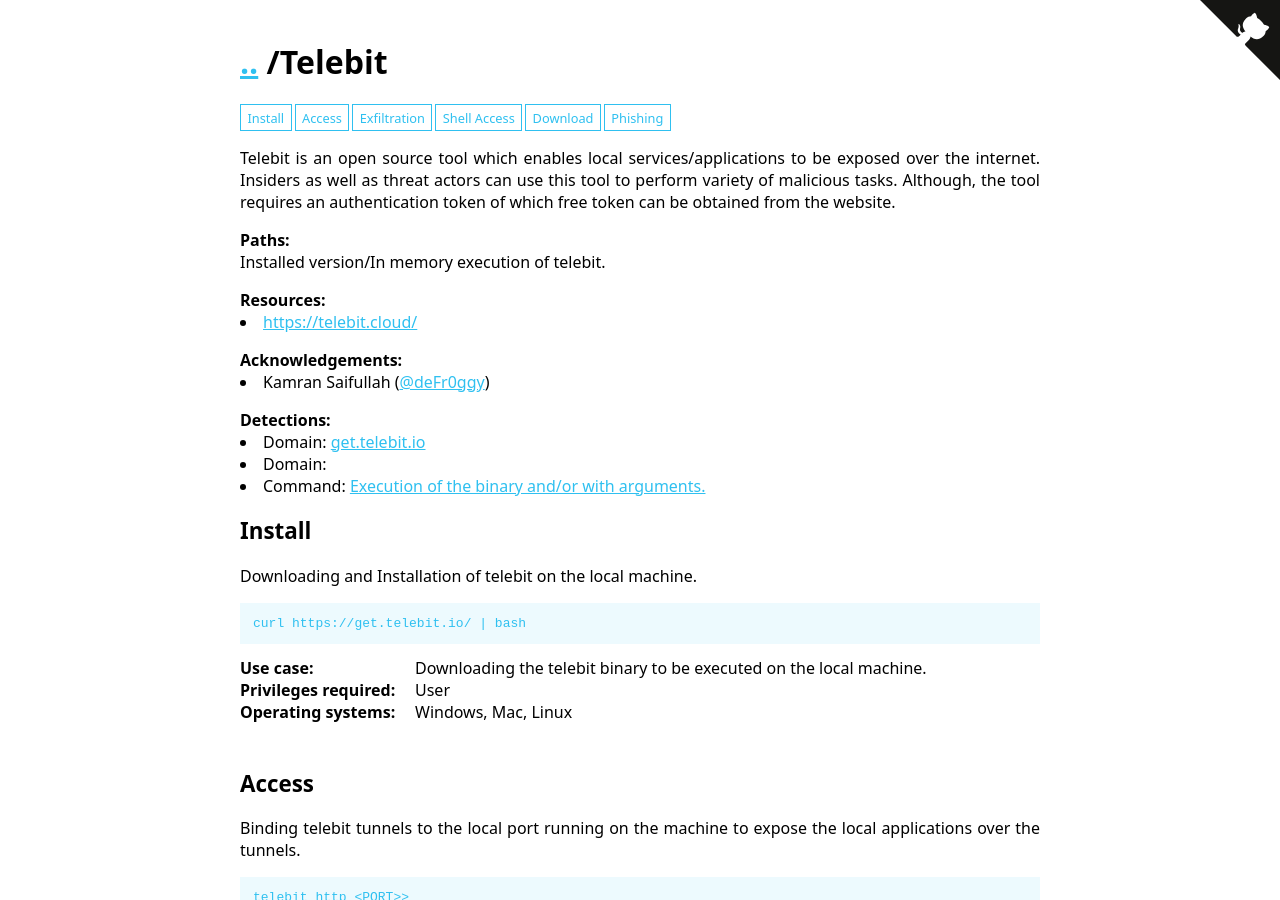
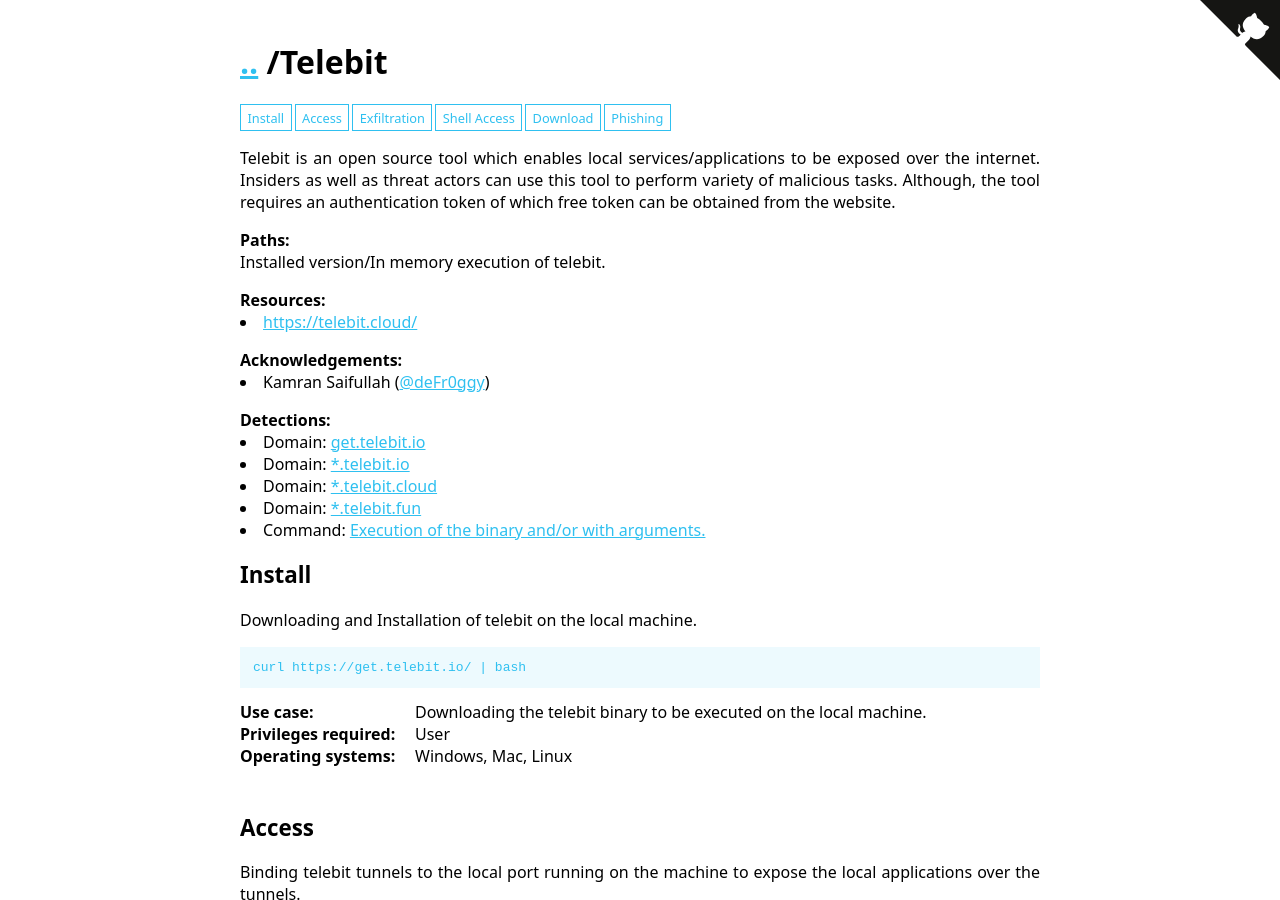
Before and after one commit to LOTTunnels/LOTTunnels.github.io, a Jekyll site: the page built from _lottunnels/Binaries/telebit.md, in a window 1280 px wide and 900 px high. Built offline with Jekyll 4.4.1, drawn with Linux system fonts in a browser that asks for light colours.

Commit message:
Telebit Domains Update

```diff
--- a/_lottunnels/Binaries/telebit.md
+++ b/_lottunnels/Binaries/telebit.md
@@ -52,7 +52,9 @@
   - Path: Installed version/In memory execution of telebit.
 Detection:
   - Domain: 'get.telebit.io'
-  - Domain:
+  - Domain: '*.telebit.io'
+  - Domain: '*.telebit.cloud'
+  - Domain: '*.telebit.fun'
   - Command: Execution of the binary and/or with arguments.
 Resources:
   - Link: https://telebit.cloud/
```
